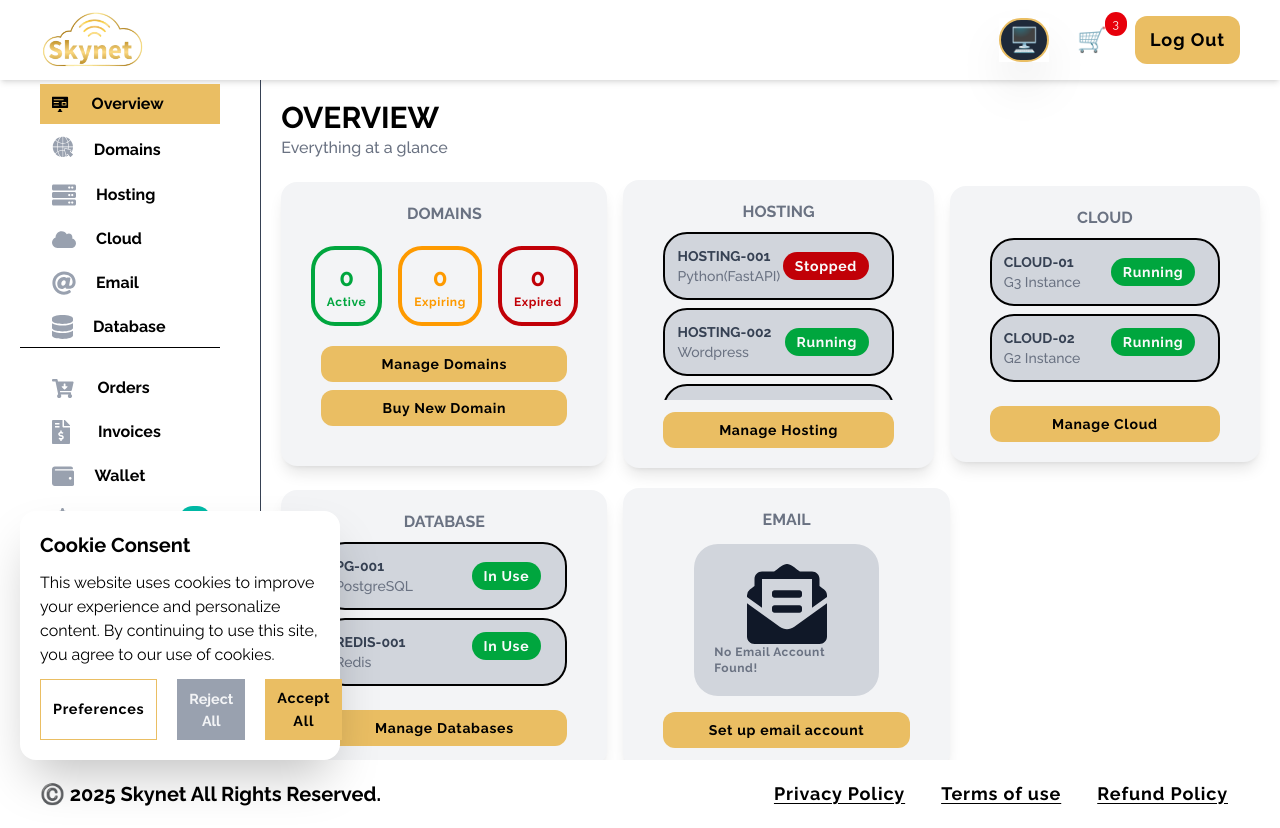
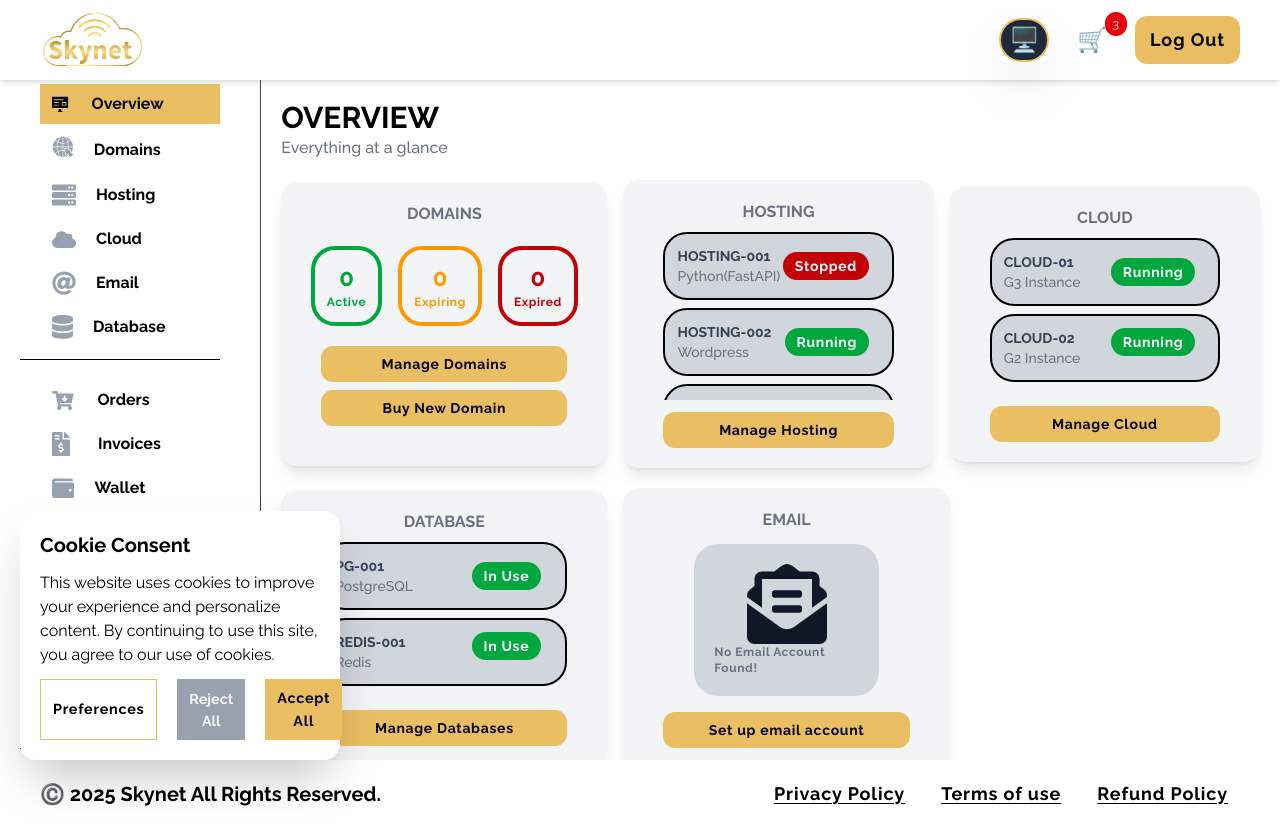
Before and after one commit to sapwavino/skynet_redesign_fe, a Vue app: page /dashboard in a window 1280 px wide. Built offline with nearby package versions, Linux system fonts and the light colour scheme; sample sign-in values are in the browser's storage; grey boxes are pictures that could not be loaded; what vue3-marquee would draw is missing.

Commit message:
DASHBOARD SIDEBAR UI FIX 2

```diff
--- a/src/views/DashboardView.vue
+++ b/src/views/DashboardView.vue
@@ -36,7 +36,7 @@ defineProps({layout: "DashboardLayout"});
 
 
         <!--        OVERVIEW, DOMAINS, HOSTING, CLOUD, EMAIL, DATABASE-->
-        <section class="flex flex-col px-5 gap-y-1">
+        <section class="flex flex-col px-5 pb-3 gap-y-1">
           <router-link
               class="dashLink"
               to="/dashboard"
```
